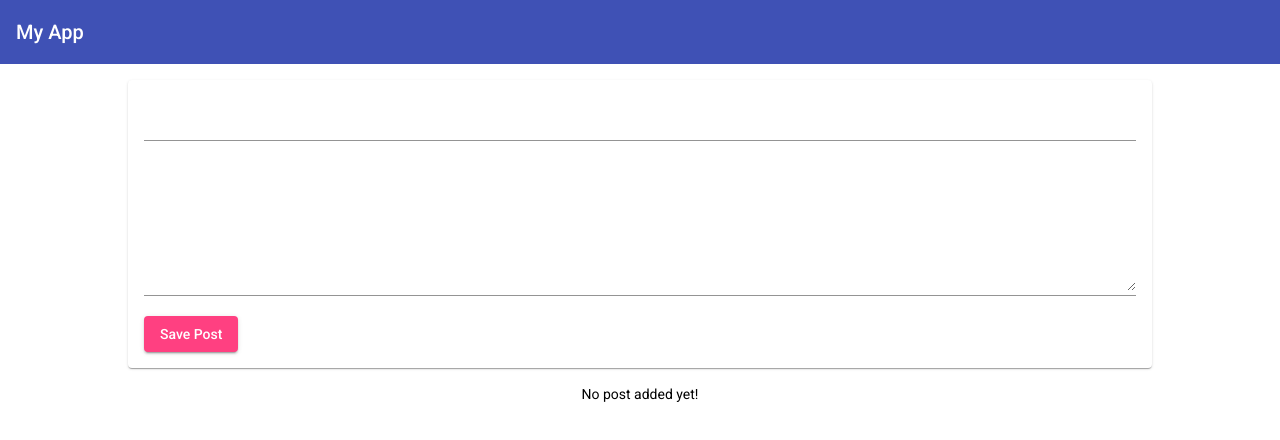
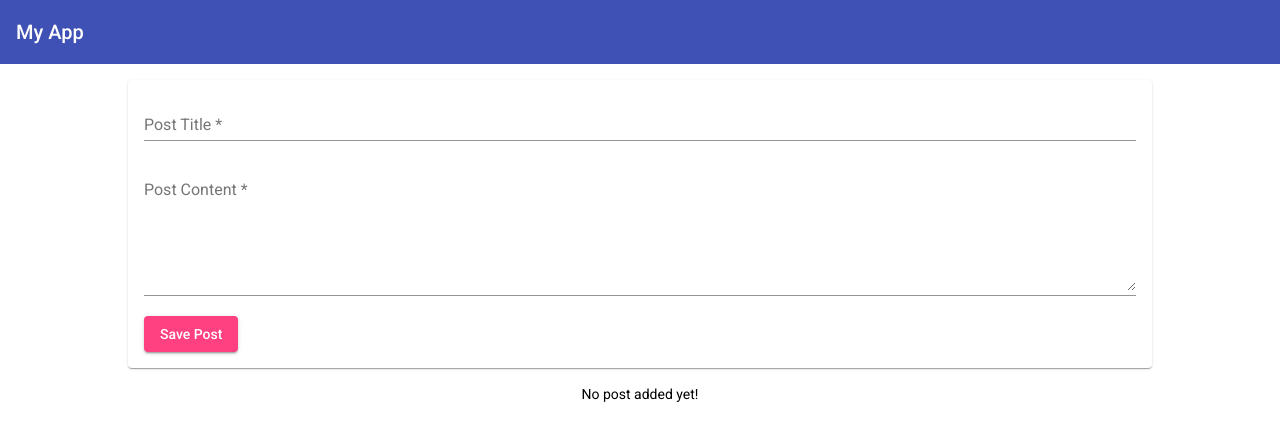
Before and after one commit to daps10/mean-app, an Angular app in the folder mean-client/: page / in a window 1280 px wide. Shown: the top 440 px of the page. Built offline with nearby package versions, Linux system fonts and the light colour scheme.

Commit message:
[feature] to add the placeholder and reset form after submits.

```diff
--- a/mean-client/src/app/posts/post-create/post-create.component.html
+++ b/mean-client/src/app/posts/post-create/post-create.component.html
@@ -35,6 +35,7 @@
                 required
                 minlength="3"
                 #title="ngModel"
+                placeholder="Post Title"
                 >
                 <mat-error *ngIf="title.invalid">Please enter a post title.</mat-error>
         </mat-form-field>
@@ -46,6 +47,7 @@
                 ngModel
                 required
                 #content="ngModel"
+                placeholder="Post Content"
                 > </textarea>
                 <mat-error *ngIf="content.invalid">Please enter a post content.</mat-error>
         </mat-form-field>
--- a/mean-client/src/app/posts/post-create/post-create.component.ts
+++ b/mean-client/src/app/posts/post-create/post-create.component.ts
@@ -32,6 +32,7 @@ export class PostCreateComponent {
 
         // with the help of service
         this.postService.addPost(form.value.title, form.value.content)
+        form.resetForm();
     }
 
 }
```
